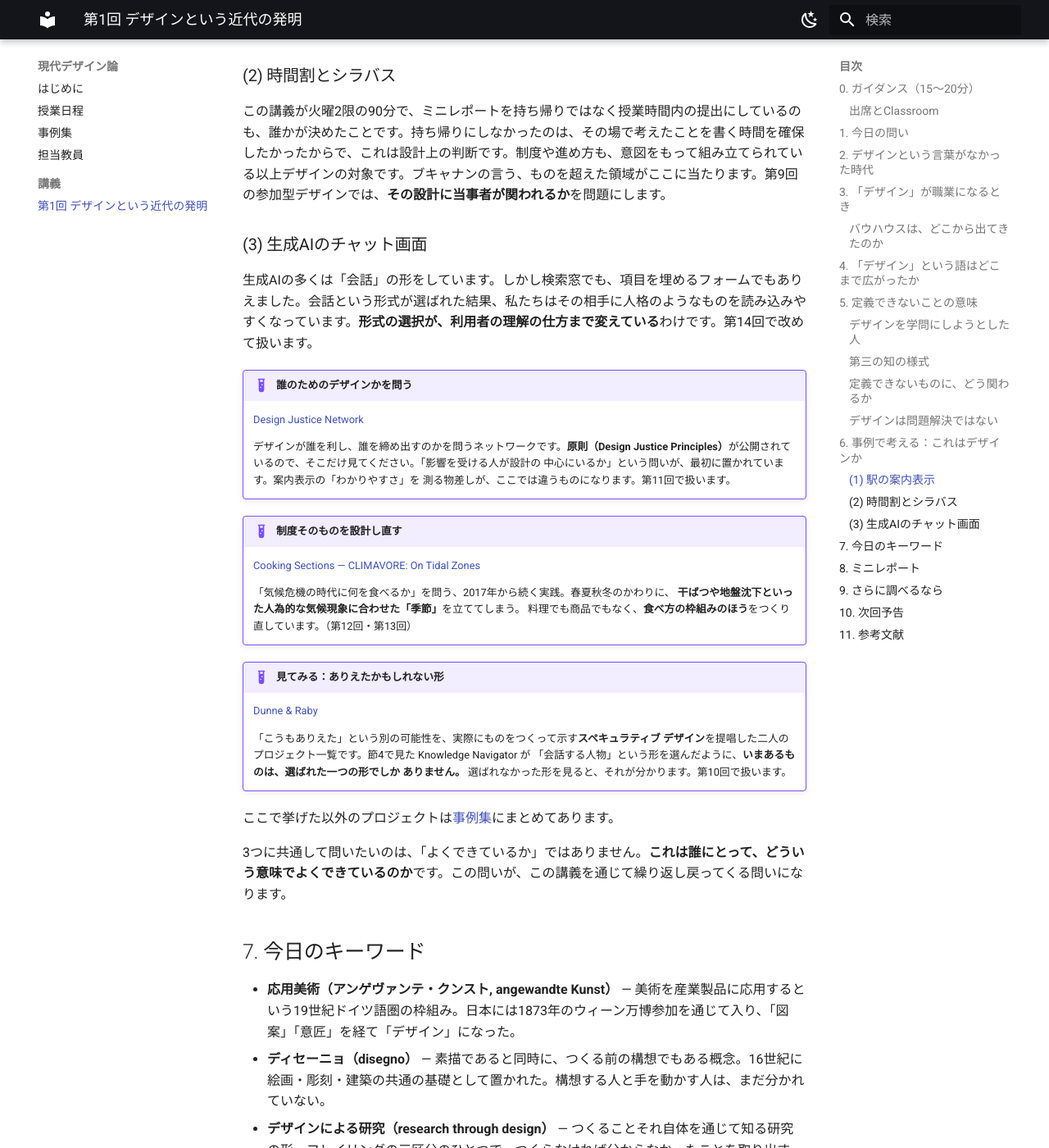
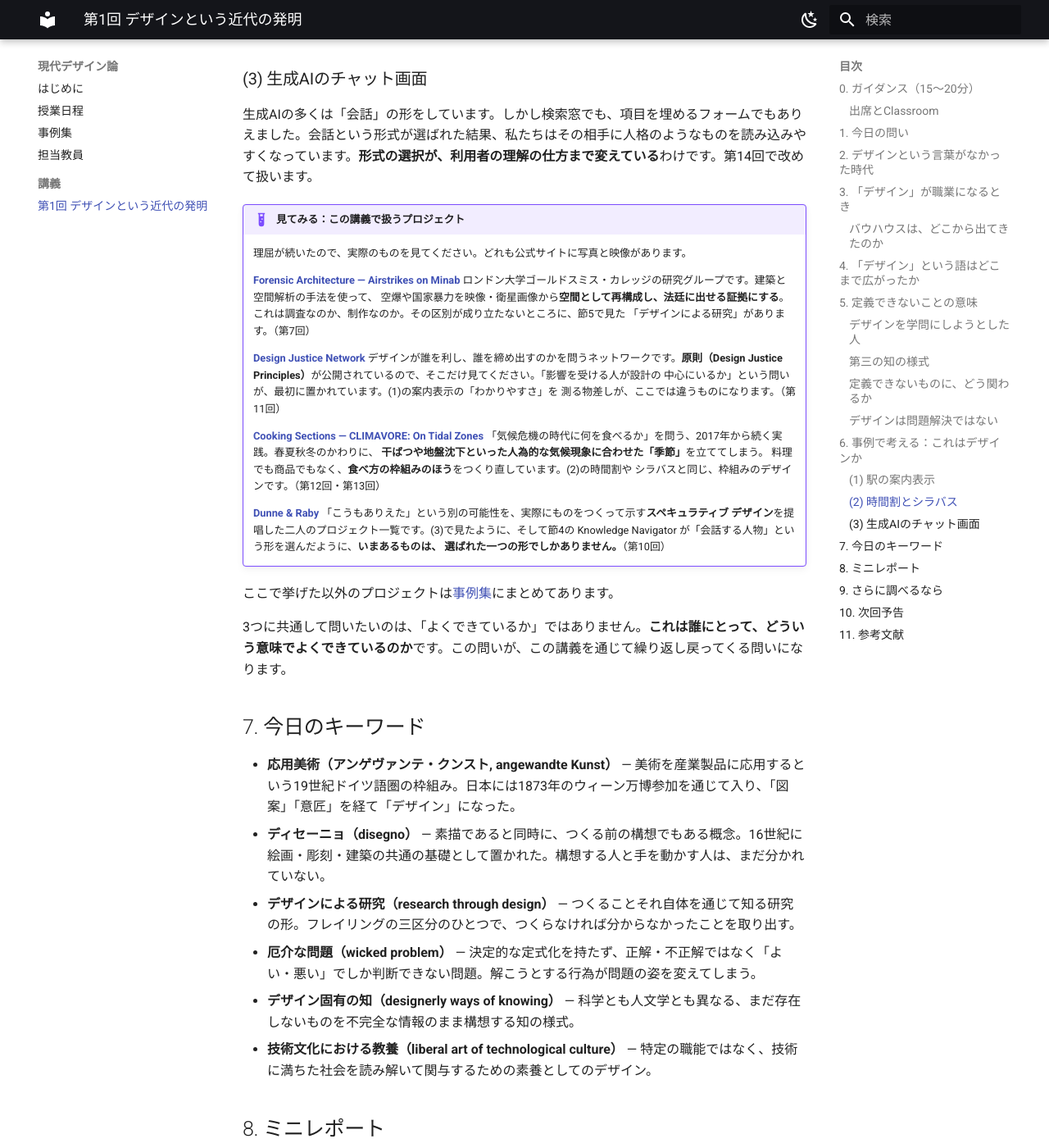
Before and after one commit to ynbr/nua-contemporary-design, an MkDocs documentation site: the page built from docs/lectures/01-what-is-design.md, in a window 1280 px wide and 1400 px high, scrolled down 9181 px. Shown: the whole window at 82% size. Built offline with MkDocs 1.6.1 and Material for MkDocs 9.7.7, drawn with Linux system fonts in a browser that asks for light colours; some of the changed text lies outside the part shown.

Commit message:
docs: 節6の事例を1ブロックに統合
Co-Authored-By: Claude Opus 5 (1M context) <noreply@anthropic.com>
Claude-Session: https://claude.ai/code/session_015uGJdpik9H1Q4J9yrdqFQq

```diff
--- a/docs/lectures/01-what-is-design.md
+++ b/docs/lectures/01-what-is-design.md
@@ -183,14 +183,6 @@
 
 この三つに、のちに**デザイン「としての」研究（research as design）**を加える議論も出ています[^mizuno]。
 
-!!! example "見てみる：つくることが調べることになる"
-    [Forensic Architecture — Airstrikes on Minab](https://forensic-architecture.org/investigation/airstrikes-on-minab)
-
-    ロンドン大学ゴールドスミス・カレッジの研究グループです。建築と空間解析の手法を使って、
-    空爆や国家暴力を映像・衛星画像から**空間として再構成し、法廷に出せる証拠にする**。
-    映像を見てください。これは調査なのか、制作なのか。その区別が成り立たないところに、
-    いま「デザインによる研究」と呼ばれているものがあります。第7回で改めて扱います。
-
 三つ目が重要です。ここには、**つくることが知ることの手段になる**という考え方があります。皆さんが手を動かしてつくるとき、それは単なる制作ではなく、その場でしか得られない知を取り出す行為でもあります。
 
 この三つ目は、いまでは **実践を通したデザイン研究（design research through practice）** という名前で方法論として整理されています。イルポ・コスキネン（Ilpo Koskinen）らは、実際に行われている研究を**どこでつくり、どこに置くか**によって三つに分けました[^koskinen]。
@@ -204,7 +196,7 @@
 **ショールーム（showroom）**
 ：作品として展示し、**議論を起こすこと自体を目的にする**。答えを出すのではなく、問いを人前に置く。
 
-三つ目を覚えておいてください。**展示や作品が、それ自体で研究になりうる**という考え方です。すぐ上で見た Forensic Architecture は現場とショールームにまたがりますし、第10回で扱うスペキュラティブデザインはショールームの系譜にあります。美大で皆さんがやっている制作は、この地図のどこかに必ず乗ります。
+三つ目を覚えておいてください。**展示や作品が、それ自体で研究になりうる**という考え方です。節6で見る Forensic Architecture は現場とショールームにまたがりますし、第10回で扱うスペキュラティブデザインはショールームの系譜にあります。美大で皆さんがやっている制作は、この地図のどこかに必ず乗ります。
 
 ### デザインは問題解決ではない
 
@@ -235,7 +227,6 @@
 
 文字を使わないピクトグラム、路線の色分け、矢印の向き。これらは**誰が読む前提で**つくられているでしょうか。日本語を読まない人、色の見え方が多数派と異なる人、大きな荷物を持って急いでいる人。案内表示の「わかりやすさ」は中立な性質ではなく、**標準的な利用者像を前提にしたときにだけ成立する**性質です。その標準がどこから来たのかは、第3回で扱います。
 
-
 ### (2) 時間割とシラバス
 
 この講義が火曜2限の90分で、ミニレポートを持ち帰りではなく授業時間内の提出にしているのも、誰かが決めたことです。持ち帰りにしなかったのは、その場で考えたことを書く時間を確保したかったからで、これは設計上の判断です。制度や進め方も、意図をもって組み立てられている以上デザインの対象です。ブキャナンの言う、ものを超えた領域がここに当たります。第9回の参加型デザインでは、**その設計に当事者が関われるか**を問題にします。
@@ -244,28 +235,32 @@
 
 生成AIの多くは「会話」の形をしています。しかし検索窓でも、項目を埋めるフォームでもありえました。会話という形式が選ばれた結果、私たちはその相手に人格のようなものを読み込みやすくなっています。**形式の選択が、利用者の理解の仕方まで変えている**わけです。第14回で改めて扱います。
 
-!!! example "誰のためのデザインかを問う"
-    [Design Justice Network](https://designjustice.org/)
+!!! example "見てみる：この講義で扱うプロジェクト"
+    理屈が続いたので、実際のものを見てください。どれも公式サイトに写真と映像があります。
 
+    **[Forensic Architecture — Airstrikes on Minab](https://forensic-architecture.org/investigation/airstrikes-on-minab)**
+    ロンドン大学ゴールドスミス・カレッジの研究グループです。建築と空間解析の手法を使って、
+    空爆や国家暴力を映像・衛星画像から**空間として再構成し、法廷に出せる証拠にする**。
+    これは調査なのか、制作なのか。その区別が成り立たないところに、節5で見た
+    「デザインによる研究」があります。（第7回）
+
+    **[Design Justice Network](https://designjustice.org/)**
     デザインが誰を利し、誰を締め出すのかを問うネットワークです。**原則（Design Justice
     Principles）**が公開されているので、そこだけ見てください。「影響を受ける人が設計の
-    中心にいるか」という問いが、最初に置かれています。案内表示の「わかりやすさ」を
-    測る物差しが、ここでは違うものになります。第11回で扱います。
+    中心にいるか」という問いが、最初に置かれています。(1)の案内表示の「わかりやすさ」を
+    測る物差しが、ここでは違うものになります。（第11回）
 
-!!! example "制度そのものを設計し直す"
-    [Cooking Sections — CLIMAVORE: On Tidal Zones](https://www.cooking-sections.com/CLIMAVORE-On-Tidal-Zones)
-
+    **[Cooking Sections — CLIMAVORE: On Tidal Zones](https://www.cooking-sections.com/CLIMAVORE-On-Tidal-Zones)**
     「気候危機の時代に何を食べるか」を問う、2017年から続く実践。春夏秋冬のかわりに、
     **干ばつや地盤沈下といった人為的な気候現象に合わせた「季節」**を立ててしまう。
-    料理でも商品でもなく、**食べ方の枠組みのほう**をつくり直しています。（第12回・第13回）
+    料理でも商品でもなく、**食べ方の枠組みのほう**をつくり直しています。(2)の時間割や
+    シラバスと同じ、枠組みのデザインです。（第12回・第13回）
 
-!!! example "見てみる：ありえたかもしれない形"
-    [Dunne & Raby](https://dunneandraby.co.uk/content/projects)
-
+    **[Dunne & Raby](https://dunneandraby.co.uk/content/projects)**
     「こうもありえた」という別の可能性を、実際にものをつくって示す**スペキュラティブ
-    デザイン**を提唱した二人のプロジェクト一覧です。節4で見た Knowledge Navigator が
-    「会話する人物」という形を選んだように、**いまあるものは、選ばれた一つの形でしか
-    ありません。** 選ばれなかった形を見ると、それが分かります。第10回で扱います。
+    デザイン**を提唱した二人のプロジェクト一覧です。(3)で見たように、そして節4の
+    Knowledge Navigator が「会話する人物」という形を選んだように、**いまあるものは、
+    選ばれた一つの形でしかありません。**（第10回）
 
 ここで挙げた以外のプロジェクトは[事例集](../cases.md)にまとめてあります。
 
```
